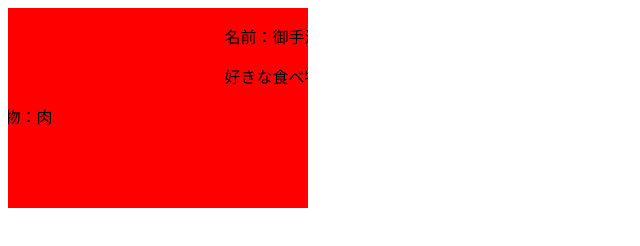
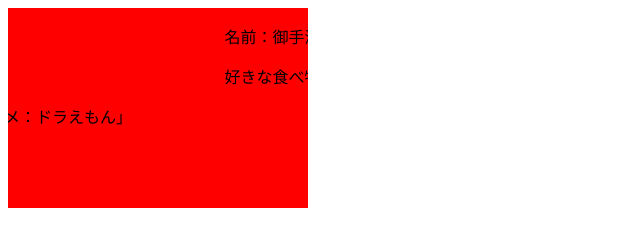
Before and after one commit to kazumahosoi/kadai, a plain HTML site: page kadai3/pairL_1.html in a window 1280 px wide. Shown: the full height of the page, 0-640 px from the left. Drawn offline with Linux system fonts and the light colour scheme.

Commit message:
pairL_1 修正

```diff
--- a/kadai3/pairL_1.html
+++ b/kadai3/pairL_1.html
@@ -12,7 +12,7 @@
             <div class="slider-inner">
                 <div class="slider-item">
                     <p>名前：</p>吉崎 公盛<!-- 自分の名前を入力 -->
-                    <p>好きな食べ物：肉</p><!-- 好きな食べ物を入力 -->
+                    <p>好きなアニメ：ドラえもん」</p><!-- 好きな食べ物を入力 -->
                 </div>
                 <div class="slider-item">
                     <p>名前：御手洗 匠</p><!-- ペアの子の名前を入力 -->
```
